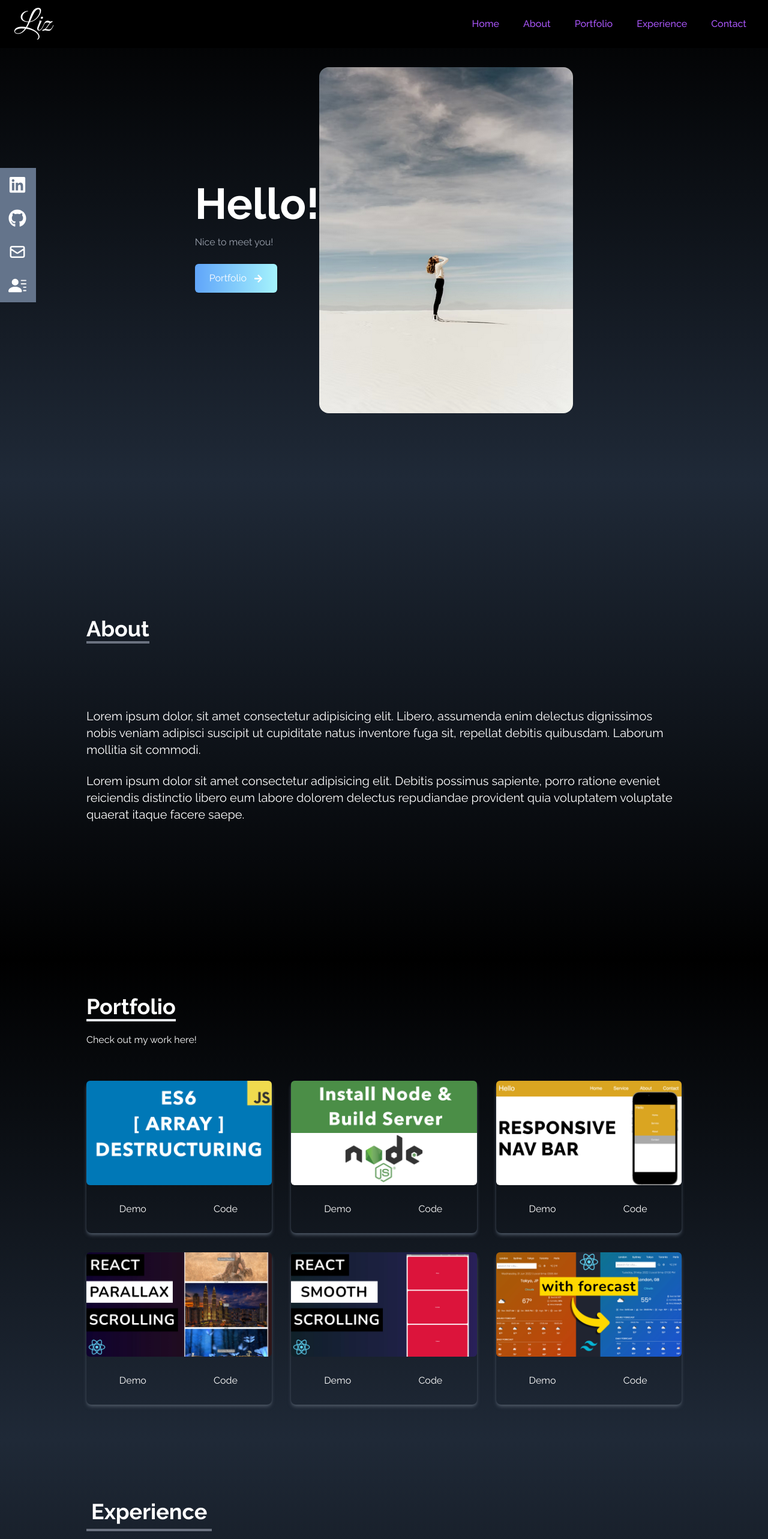
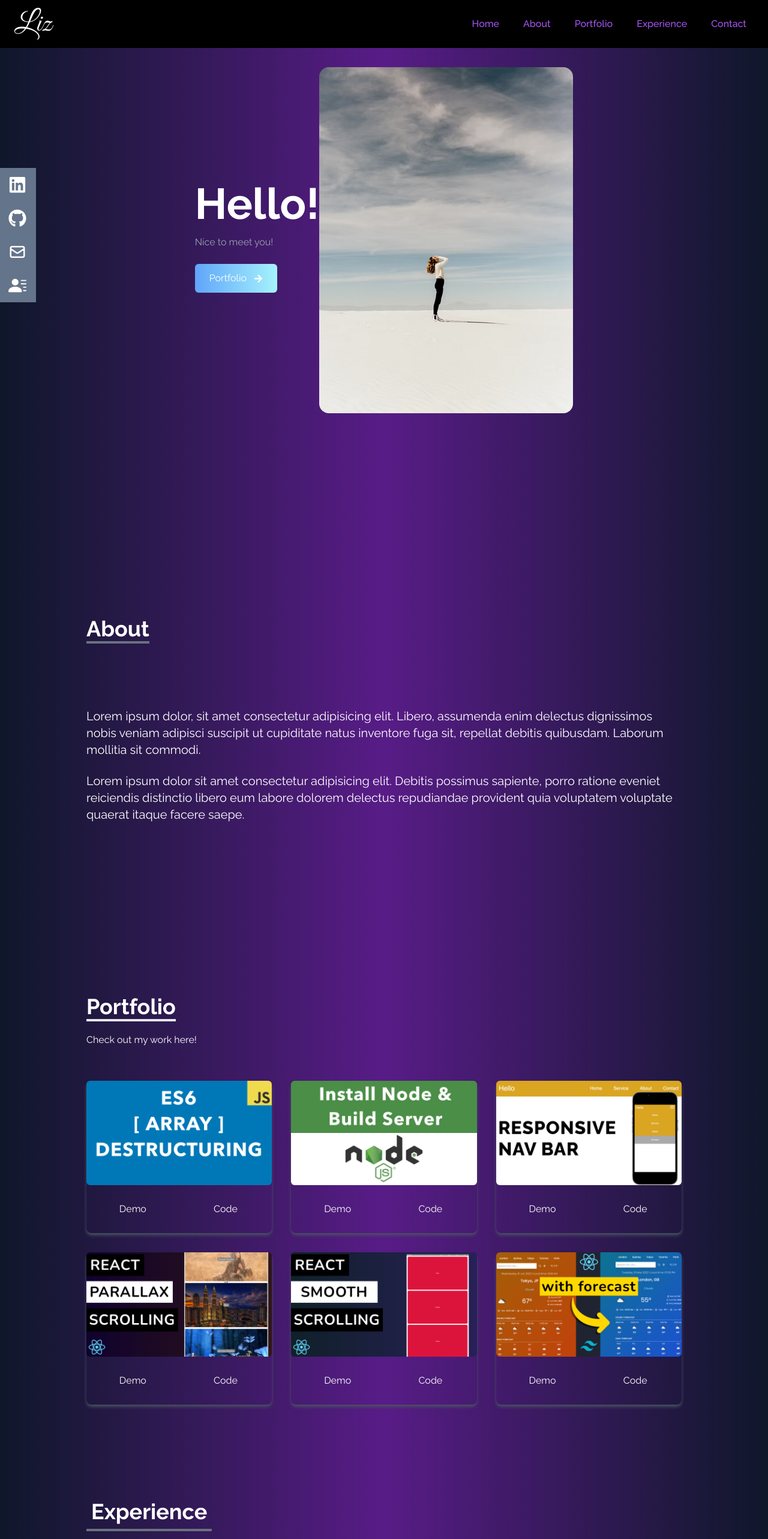
Before and after one commit to martinsliz/LM-Portfolio, a React (Create React App) app: page / in a window 1280 px wide. Shown: the top 2566 px of the page at 60% size. Built offline with nearby package versions, Linux system fonts and the light colour scheme.

Commit message:
changed background color

```diff
--- a/src/components/About.jsx
+++ b/src/components/About.jsx
@@ -4,7 +4,7 @@ const About = () => {
   return (
     <div
       name="about"
-      className="w-full h-screen bg-gradient-to-b from-gray-800 to-black text-white"
+      className="w-full h-screen bg-gradient-to-r from-slate-900 via-purple-900 to-slate-900 text-white"
     >
       <div className="max-w-screen-lg p-4 mx-auto flex flex-col justify-center w-full h-full">
         <div className="pb-8">
--- a/src/components/Contact.jsx
+++ b/src/components/Contact.jsx
@@ -4,7 +4,7 @@ const Contact = () => {
   return (
     <div
       name="contact"
-      className="w-full h-screen bg-gradient-to-b from-black to-gray-800 p4 text-white"
+      className="w-full h-screen bg-gradient-to-r from-slate-900 via-purple-900 to-slate-900 p4 text-white"
     >
       <div className="flex flex-col p4 justify-center max-w-screen-lg mx-auto h-full">
         <div className="pb-8 flex flex-col">
--- a/src/components/Experience.jsx
+++ b/src/components/Experience.jsx
@@ -62,7 +62,7 @@ const Experience = () => {
   return (
     <div
       name="experience"
-      className="bg-gradient-to-b from-gray-800 to-black w-full h-screen"
+      className="bg-gradient-to-r from-slate-900 via-purple-900 to-slate-900 w-full h-screen"
     >
       <div className="max-w-screen-lg mx-auto p-4 flex flex-col justify-center w-full h-full text-white">
         <div>
--- a/src/components/Home.jsx
+++ b/src/components/Home.jsx
@@ -7,7 +7,7 @@ const Home = () => {
   return (
     <div
       name="home"
-      className="h-screen w-full bg-gradient-to-b from-black via-gray to-gray-800"
+      className="h-screen w-full bg-gradient-to-r from-slate-900 via-purple-900 to-slate-900"
     >
       <div className="max-w-screen-lg mx-auto flex flex-col items-center justify-center h-full px-4 text-gray-50 md:flex-row ">
         <div className="flex flex-col justify-center h-full">
--- a/src/components/Portfolio.jsx
+++ b/src/components/Portfolio.jsx
@@ -49,7 +49,7 @@ const Portfolio = () => {
   return (
     <div
       name="portfolio"
-      className="bg-gradient-to-b from-black to-gray-800 w-full text-white md:h-screen"
+      className="bg-gradient-to-r from-slate-900 via-purple-900 to-slate-900 w-full text-white md:h-screen"
     >
       <div className="max-w-screen-lg p-4 mx-auto flex flex-col justify-center w-full h-full">
         <div className="pb-8">
--- a/src/components/Socials.jsx
+++ b/src/components/Socials.jsx
@@ -28,7 +28,7 @@ const Socials = () => {
       id: 3,
       child: (
         <>
-          Mail <HiOutlineMail size={30} />
+          Contact <HiOutlineMail size={30} />
         </>
       ),
       href: 'mailto:elizabeth.martins5@gmail.com',
```
